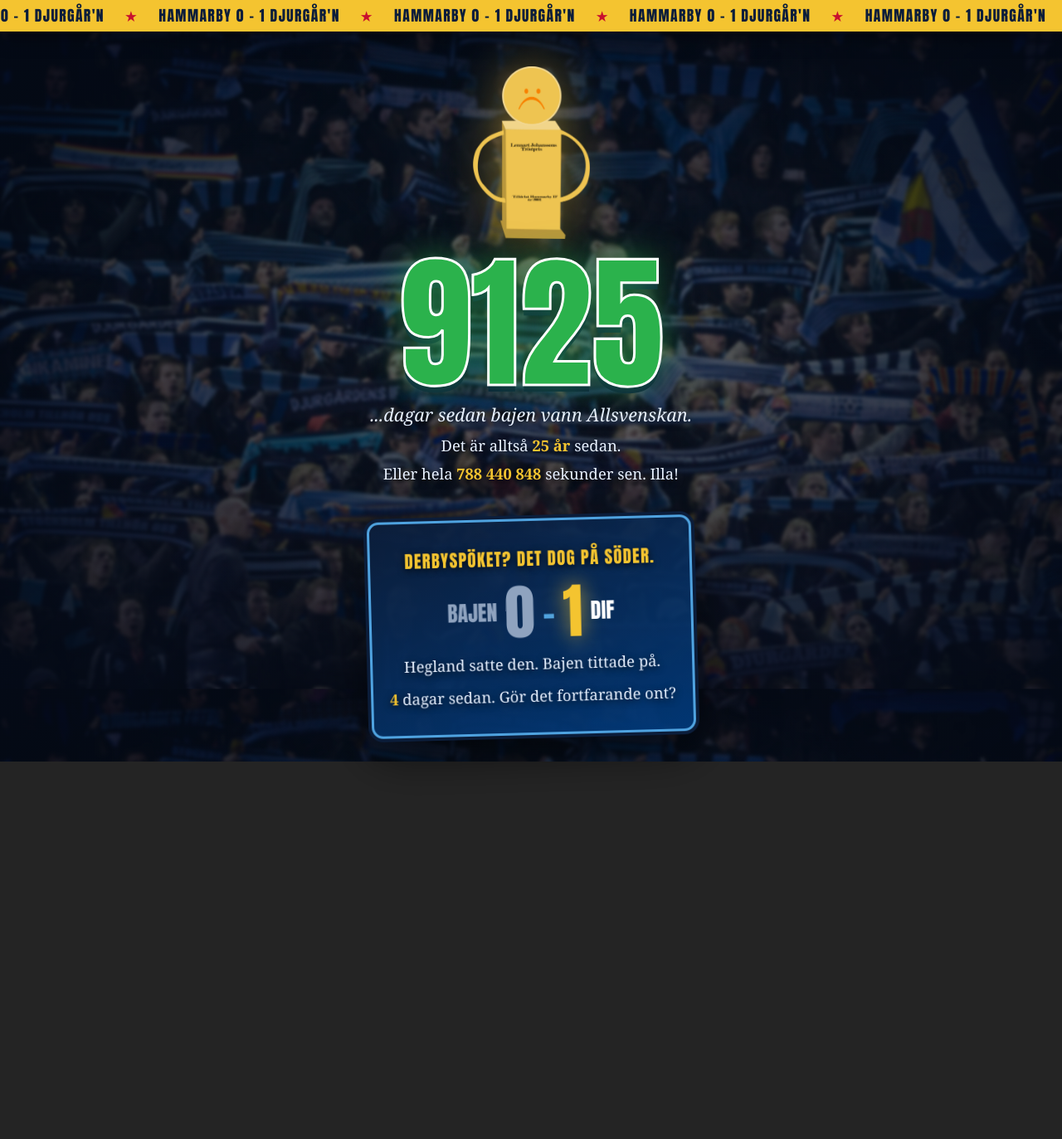
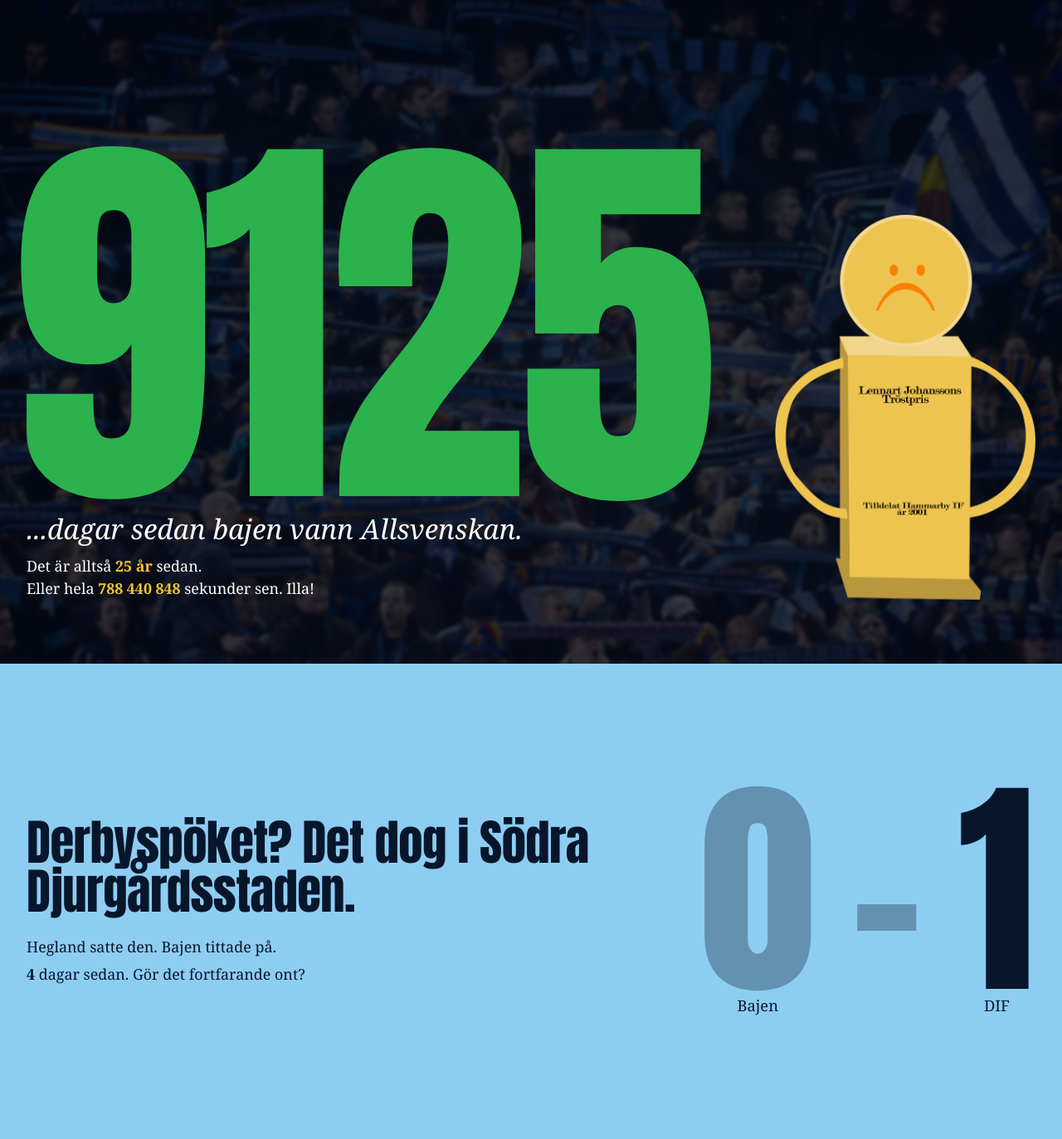
Before and after one commit to felky/Titelspoket, a Svelte app in the folder titelspoket/: page / in a window 1280 px wide. Shown: the top 1373 px of the page at 83% size. Before the commit the page ends 918 px from the top, so only its background shows below. Built offline with nearby package versions, Linux system fonts and the light colour scheme.

Commit message:
ny design enligt taste-skill, utan ticker
Co-Authored-By: Claude Opus 5.5 <noreply@anthropic.com>
Claude-Session: https://claude.ai/code/session_01X7Hwsoacgpg6DGav5GoDK3

```diff
--- a/titelspoket/index.html
+++ b/titelspoket/index.html
@@ -6,8 +6,7 @@
     <link rel="icon" href="favicon-32x32.png">
     <meta name="viewport" content="width=device-width, initial-scale=1.0" />
     <title>Titelspöket</title>
-    <link rel="stylesheet" href="https://cdnjs.cloudflare.com/ajax/libs/animate.css/3.7.2/animate.min.css">
-    <link href="https://fonts.googleapis.com/css?family=Anton|Neuton&display=swap" rel="stylesheet">
+    <link href="https://fonts.googleapis.com/css2?family=Anton&display=swap" rel="stylesheet">
   </head>
   <body>
     <div id="app"></div>
--- a/titelspoket/src/app.css
+++ b/titelspoket/src/app.css
@@ -1,12 +1,23 @@
 :root {
-  font-family: Inter, system-ui, Avenir, Helvetica, Arial, sans-serif;
-  line-height: 1.5;
-  font-weight: 400;
+  --bg: #08162b;
+  --ink: #ffffff;
+  --muted: #b9c6d8;
+  --accent: #f4c430;
+  --bajen: #2bb24c;
+  --field: #8ecdf2;
+  --field-ink: #08162b;
+  --field-muted: rgba(8, 22, 43, 0.32);
+
+  --display: 'Anton', 'Impact', sans-serif;
+  --text: 'Georgia', serif;
+  --gutter: clamp(1rem, 3vw, 2rem);
+  --ease-out: cubic-bezier(0.22, 1, 0.36, 1);
 
   color-scheme: dark;
-  color: rgba(255, 255, 255, 0.87);
-  background-color: #242424;
-
+  font-family: var(--text);
+  line-height: 1.5;
+  color: var(--ink);
+  background-color: var(--bg);
   font-synthesis: none;
   text-rendering: optimizeLegibility;
   -webkit-font-smoothing: antialiased;
@@ -14,59 +25,26 @@
   -webkit-text-size-adjust: 100%;
 }
 
-a {
-  font-weight: 500;
-  color: #646cff;
-  text-decoration: inherit;
-}
-a:hover {
-  color: #535bf2;
+*, *::before, *::after {
+  box-sizing: border-box;
 }
 
 body {
   margin: 0;
-  display: flex;
-  place-items: center;
   min-width: 320px;
-  min-height: 100vh;
-  background-color: #0b1d3a;
-  background-image: radial-gradient(ellipse at center, rgba(11, 29, 58, 0.2), rgba(5, 12, 26, 0.85)), url('./assets/bluewall.jpg');
-  background-size: cover;
-  background-position: center;
-  background-attachment: fixed;
+  background: var(--bg);
 }
 
-h1 {
-  font-size: 3.2em;
-  line-height: 1.1;
+h1, h2, p {
+  margin: 0;
 }
 
-.card {
-  padding: 2em;
+img {
+  display: block;
+  max-width: 100%;
 }
 
-#app {
-  max-width: 1280px;
-  margin: 0 auto;
-  padding: 2rem 1rem;
-  text-align: center;
+::selection {
+  background: var(--accent);
+  color: var(--bg);
 }
-
-button {
-  border-radius: 8px;
-  border: 1px solid transparent;
-  padding: 0.6em 1.2em;
-  font-size: 1em;
-  font-weight: 500;
-  font-family: inherit;
-  background-color: #1a1a1a;
-  cursor: pointer;
-  transition: border-color 0.25s;
-}
-button:hover {
-  border-color: #646cff;
-}
-button:focus,
-button:focus-visible {
-  outline: 4px auto -webkit-focus-ring-color;
-}
--- a/titelspoket/src/routes/vrak.svelte
+++ b/titelspoket/src/routes/vrak.svelte
@@ -1,195 +1,336 @@
 <script lang="ts">
+    import { onMount } from 'svelte';
     import lennarten from '../assets/lennarten.png';
+    import bluewall from '../assets/bluewall.jpg';
+    import difVinner from '../assets/difVinner2.jpg';
+    import bajenTorsk from '../assets/bajenTorsk.jpg';
 
     const lastVictory: number = Date.parse("2001-10-21");
     const lastDerby: number = Date.parse("2026-10-11");
     const dayMs = 1000 * 60 * 60 * 24;
 
     let now: number = Date.now();
+    let shown: number | null = null;
 
     $: dateSinceWin = now - lastVictory;
     $: days = Math.round(dateSinceWin / dayMs);
     $: years = Math.round(days / 365);
     $: seconds = Math.round(dateSinceWin / 1000).toLocaleString('sv-SE');
     $: derbyDays = Math.max(0, Math.floor((now - lastDerby) / dayMs));
+    $: counter = shown ?? days;
 
-    setInterval(() => {
-      now = Date.now();
-    }, 1000);
+    onMount(() => {
+      const timer = setInterval(() => { now = Date.now(); }, 1000);
 
-    const ticker = Array(8).fill("HAMMARBY 0 - 1 DJURGÅR'N");
+      if (!matchMedia('(prefers-reduced-motion: reduce)').matches) {
+        const start = performance.now();
+        const run = (t: number) => {
+          const p = Math.min(1, (t - start) / 1600);
+          shown = p < 1 ? Math.round(days * (1 - Math.pow(1 - p, 4))) : null;
+          if (p < 1) requestAnimationFrame(run);
+        };
+        requestAnimationFrame(run);
+      }
+
+      return () => clearInterval(timer);
+    });
+
+    function reveal(node: HTMLElement) {
+      document.documentElement.classList.add('js');
+      const io = new IntersectionObserver(([entry]) => {
+        if (entry.isIntersecting) {
+          node.classList.add('in');
+          io.disconnect();
+        }
+      }, { threshold: 0.25 });
+      io.observe(node);
+      return { destroy: () => io.disconnect() };
+    }
   </script>
 
-  <div class="ticker" aria-hidden="true">
-    <div class="ticker-track">
-      {#each [...ticker, ...ticker] as t}
-        <span>{t}</span><span class="star">★</span>
-      {/each}
-    </div>
-  </div>
+  <main>
+    <section class="hero" use:reveal>
+      <img src={bluewall} alt="" class="wall">
+      <div class="hero-grid">
+        <div class="count">
+          <h1 aria-label="{days} dagar">{ counter }</h1>
+          <p class="lead">...dagar sedan bajen vann Allsvenskan.</p>
+          <p>Det är alltså <b>{ years } år</b> sedan.</p>
+          <p>Eller hela <b class="num">{ seconds }</b> sekunder sen. Illa!</p>
+        </div>
+        <img src={lennarten} alt="Lennarts Tröstpris" class="lennarten">
+      </div>
+    </section>
 
-  <main>
-    <img src={lennarten} alt='Lennarts Tröstpris' class="lennarten animated infinite tada delay-2s">
+    <section class="derby" use:reveal>
+      <div class="derby-text">
+        <h2>Derbyspöket? Det dog i Södra Djurgårdsstaden.</h2>
+        <p>Hegland satte den. Bajen tittade på.</p>
+        <p><b class="num">{ derbyDays }</b> {derbyDays === 1 ? 'dag' : 'dagar'} sedan. Gör det fortfarande ont?</p>
+      </div>
+      <p class="score" aria-label="Hammarby 0, Djurgården 1">
+        <span class="side lose"><span class="digit">0</span><span class="team">Bajen</span></span>
+        <span class="dash">-</span>
+        <span class="side"><span class="digit">1</span><span class="team">DIF</span></span>
+      </p>
+    </section>
 
-    <h1 class="main-text">{ days }</h1>
-    <p class="lead">...dagar sedan bajen vann Allsvenskan.</p>
-    <p>Det är alltså <b>{ years } år</b> sedan.</p>
-    <p>Eller hela <b class="secs">{ seconds }</b> sekunder sen. Illa!</p>
-
-    <section class="derby">
-      <p class="kicker">Derbyspöket? Det dog på Söder.</p>
-      <div class="score">
-        <span class="team">Bajen</span>
-        <span class="goals">0</span>
-        <span class="sep">-</span>
-        <span class="goals win">1</span>
-        <span class="team win">DIF</span>
-      </div>
-      <p>Hegland satte den. Bajen tittade på.</p>
-      <p class="since"><b>{ derbyDays }</b> {derbyDays === 1 ? 'dag' : 'dagar'} sedan. Gör det fortfarande ont?</p>
+    <section class="band" use:reveal>
+      <figure class="big"><img src={difVinner} alt="Djurgården firar mål mot Hammarby" loading="lazy"></figure>
+      <figure><img src={bajenTorsk} alt="Ledsen Hammarbyspelare" loading="lazy"></figure>
     </section>
   </main>
 
   <style>
-    .ticker {
-      position: fixed;
-      top: 0;
-      left: 0;
-      right: 0;
+    .hero {
+      position: relative;
+      min-height: 100svh;
+      display: flex;
+      align-items: flex-end;
+      padding: var(--gutter);
+      padding-bottom: clamp(2rem, 6vw, 5rem);
       overflow: hidden;
-      background: #f4c430;
-      color: #0b1d3a;
-      font-family: 'Anton', sans-serif;
-      font-size: 1.1rem;
-      letter-spacing: 0.08em;
-      padding: 0.35rem 0;
-      z-index: 10;
-      box-shadow: 0 4px 24px rgba(0, 0, 0, 0.5);
+      isolation: isolate;
     }
 
-    .ticker-track {
-      display: inline-flex;
-      gap: 1.5rem;
-      white-space: nowrap;
-      animation: scroll 30s linear infinite;
+    .wall {
+      position: absolute;
+      inset: 0;
+      width: 100%;
+      height: 100%;
+      object-fit: cover;
+      z-index: -2;
+      animation: drift 40s ease-in-out infinite alternate;
     }
 
-    .star {
-      color: #c8102e;
+    .hero::before {
+      content: '';
+      position: absolute;
+      inset: 0;
+      background: rgba(5, 12, 26, 0.62);
+      z-index: -1;
     }
 
-    @keyframes scroll {
-      from { transform: translateX(0); }
-      to { transform: translateX(-50%); }
+    .hero-grid {
+      width: 100%;
+      display: grid;
+      grid-template-columns: 1fr auto;
+      align-items: end;
+      gap: var(--gutter);
     }
 
-    main {
-      padding-top: 3rem;
+    h1 {
+      font-family: var(--display);
+      font-weight: 400;
+      font-size: clamp(9rem, 38vw, 36rem);
+      line-height: 0.82;
+      letter-spacing: -0.02em;
+      font-variant-numeric: tabular-nums;
+      color: var(--bajen);
+      margin-left: -0.04em;
+      margin-bottom: clamp(1rem, 2vw, 1.75rem);
+      user-select: none;
+    }
+
+    p {
+      font-size: clamp(1.05rem, 1.4vw, 1.25rem);
+      max-width: 34em;
+    }
+
+    .lead {
+      font-size: clamp(1.4rem, 2.6vw, 2.25rem);
+      line-height: 1.2;
+      font-style: italic;
+      margin-bottom: 0.75rem;
+    }
+
+    b {
+      color: var(--accent);
+    }
+
+    .num {
+      font-variant-numeric: tabular-nums;
     }
 
     .lennarten {
-      height: 13rem;
-      filter: drop-shadow(0 0 30px rgba(244, 196, 48, 0.45));
-    }
-
-    p {
-      font-family: 'Georgia', serif;
-      font-size: 1.15rem;
-      margin: 0.4rem 0;
-      color: #e8f1ff;
-      text-shadow: 0 2px 8px rgba(0, 0, 0, 0.8);
-    }
-
-    b {
-      color: #f4c430;
-    }
-
-    .lead {
-      font-size: 1.35rem;
-      font-style: italic;
-    }
-
-    .secs {
-      font-variant-numeric: tabular-nums;
-    }
-
-    .main-text {
-      user-select: none;
-      margin: 0.5rem auto 0;
-      font-family: 'Anton', sans-serif;
-      font-size: clamp(6rem, 22vw, 11rem);
-      line-height: 1;
-      font-variant-numeric: tabular-nums;
-      color: #2bb24c;
-      -webkit-text-stroke: 3px #fff;
-      text-shadow: 0 0 40px rgba(43, 178, 76, 0.6), 0 8px 0 #0b1d3a;
-      animation: throb 2.4s ease-in-out infinite;
-    }
-
-    @keyframes throb {
-      0%, 100% { transform: scale(1); }
-      50% { transform: scale(1.04); }
+      height: clamp(10rem, 58svh, 36rem);
+      width: auto;
+      transform-origin: 50% 90%;
+      animation: grumpy 1s var(--ease-out) 1.8s both;
     }
 
     .derby {
-      margin: 2.5rem auto 0;
-      max-width: 30rem;
-      padding: 1.5rem 1.25rem;
-      background: linear-gradient(160deg, rgba(11, 29, 58, 0.92), rgba(0, 61, 130, 0.85));
-      border: 3px solid #4fa3e0;
-      border-radius: 14px;
-      box-shadow: 0 0 0 4px #0b1d3a, 0 20px 60px rgba(0, 0, 0, 0.6);
-      transform: rotate(-1.5deg);
+      background: var(--field);
+      color: var(--field-ink);
+      padding: clamp(5rem, 12vw, 10rem) var(--gutter);
+      display: grid;
+      grid-template-columns: minmax(0, 1fr) auto;
+      align-items: center;
+      gap: clamp(2rem, 6vw, 6rem);
     }
 
-    .kicker {
-      font-family: 'Anton', sans-serif;
-      text-transform: uppercase;
-      letter-spacing: 0.06em;
-      font-size: 1.3rem;
-      color: #f4c430;
+    h2 {
+      font-family: var(--display);
+      font-weight: 400;
+      font-size: clamp(2.25rem, 4.6vw, 4.5rem);
+      line-height: 1;
+      letter-spacing: -0.01em;
+      max-width: 13em;
+      margin-bottom: 1.5rem;
+    }
+
+    .derby p:not(.score) + p {
+      margin-top: 0.4rem;
+    }
+
+    .derby b {
+      color: inherit;
     }
 
     .score {
       display: flex;
+      align-items: flex-start;
+      gap: 0.15em;
+      font-family: var(--display);
+      font-size: clamp(9rem, 22vw, 20rem);
+      line-height: 0.85;
+      max-width: none;
+    }
+
+    .side {
+      display: flex;
+      flex-direction: column;
       align-items: center;
-      justify-content: center;
-      gap: 0.6rem;
-      margin: 0.75rem 0;
-      font-family: 'Anton', sans-serif;
-      text-transform: uppercase;
+    }
+
+    .lose {
+      color: var(--field-muted);
+    }
+
+    .dash {
+      color: var(--field-muted);
     }
 
     .team {
-      font-size: 1.6rem;
-      color: #8fa3bf;
+      color: var(--field-ink);
+      font-family: var(--text);
+      font-size: 1.15rem;
+      line-height: 1;
+      margin-top: 0.6rem;
     }
 
-    .team.win {
-      color: #fff;
+    .band {
+      display: grid;
+      grid-template-columns: 2fr 1fr;
+      gap: 0;
+      background: var(--bg);
     }
 
-    .goals {
-      font-size: 4.5rem;
-      line-height: 1;
-      color: #8fa3bf;
+    figure {
+      margin: 0;
+      overflow: hidden;
+      height: clamp(20rem, 42vw, 40rem);
     }
 
-    .goals.win {
-      color: #f4c430;
-      text-shadow: 0 0 24px rgba(244, 196, 48, 0.7);
+    figure img {
+      width: 100%;
+      height: 100%;
+      object-fit: cover;
+      filter: brightness(1.55) contrast(1.05);
+      transition: transform 1.2s var(--ease-out);
     }
 
-    .sep {
-      font-size: 3rem;
-      color: #4fa3e0;
+    :global(.js) .band figure img {
+      transform: scale(1.12);
     }
 
-    .since {
-      margin-top: 0.75rem;
+    :global(.js) .band figure:nth-child(2) img {
+      transition-delay: 120ms;
+    }
+
+    :global(.in) figure img {
+      transform: scale(1) !important;
+    }
+
+    @keyframes drift {
+      from { transform: scale(1.04) translate3d(0, 0, 0); }
+      to { transform: scale(1.12) translate3d(-2%, -1%, 0); }
+    }
+
+    @keyframes grumpy {
+      0% { transform: rotate(0); }
+      20% { transform: rotate(-7deg); }
+      40% { transform: rotate(6deg); }
+      60% { transform: rotate(-4deg); }
+      80% { transform: rotate(2deg); }
+      100% { transform: rotate(0); }
+    }
+
+    /* entrances, only when script runs */
+    :global(.js) .hero .count > *,
+    :global(.js) .derby .derby-text > *,
+    :global(.js) .derby .score > * {
+      opacity: 0;
+      transform: translate3d(0, 24px, 0);
+      transition: opacity 0.7s var(--ease-out), transform 0.7s var(--ease-out);
+    }
+
+    :global(.js) .derby .score > .side:last-child {
+      transform: translate3d(0, -40%, 0);
+      transition-duration: 0.9s;
+    }
+
+    :global(.in) .count > *,
+    :global(.in) .derby-text > *,
+    :global(.in) .score > * {
+      opacity: 1 !important;
+      transform: none !important;
+    }
+
+    .count > :nth-child(2), .derby-text > :nth-child(2), .score > :nth-child(2) { transition-delay: 80ms; }
+    .count > :nth-child(3), .derby-text > :nth-child(3) { transition-delay: 160ms; }
+    .count > :nth-child(4) { transition-delay: 240ms; }
+    .score > :nth-child(3) { transition-delay: 380ms; }
+
+    @media (max-width: 720px) {
+      .hero-grid {
+        grid-template-columns: 1fr;
+      }
+
+      .lennarten {
+        grid-row: 1;
+        height: 13rem;
+      }
+
+      h1 {
+        font-size: 44vw;
+      }
+
+      .derby {
+        grid-template-columns: 1fr;
+      }
+
+      .score {
+        order: -1;
+      }
+
+      .band {
+        grid-template-columns: 1fr;
+      }
+
+      figure {
+        height: auto;
+        aspect-ratio: 4 / 3;
+      }
     }
 
     @media (prefers-reduced-motion: reduce) {
-      .ticker-track, .main-text { animation: none; }
+      .wall, .lennarten { animation: none; }
+      :global(.js) .hero .count > *,
+      :global(.js) .derby .derby-text > *,
+      :global(.js) .derby .score > * {
+        transform: none !important;
+        transition: opacity 0.3s linear;
+      }
     }
   </style>
```
